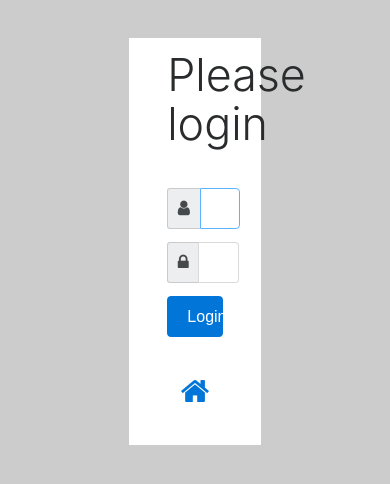
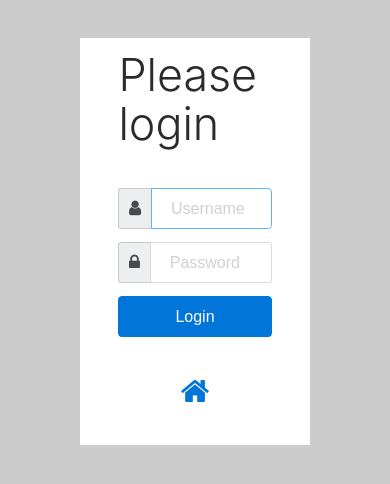
Before and after one commit to FeDLviv/CVTemplate, a CodeIgniter app: page /database/index.php/admin/login in a window 390 px wide. Shown: the top 484 px of the page. Run offline with CodeIgniter, Linux system fonts and the light colour scheme.

Commit message:
Fix bug (login_view for small screen)

```diff
--- a/application/views/login_view.php
+++ b/application/views/login_view.php
@@ -18,7 +18,7 @@ defined('BASEPATH') or exit('No direct script access allowed');
 
     <div class="container">
         <div class="row justify-content-center">
-            <div class="col-5">
+            <div class="col-8 col-lg-6">
 
                 <form action="<?= base_url(); ?>admin/login" method="POST" class="mt-5 px-5 pb-5 pt-3 bg-white">
 
```
